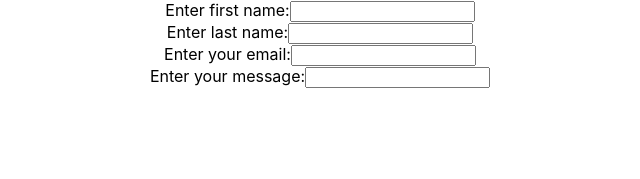
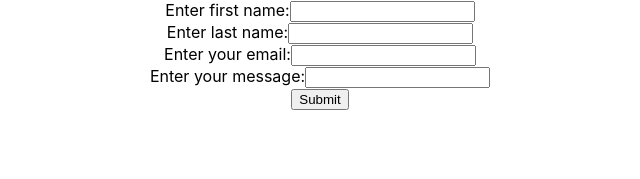
Before and after one commit to alenakuznetsova/UC-8, a React (Create React App) app in the folder my-app/: page / in a window 1280 px wide. Shown: the top 179 px of the page, without its empty margins (320-960 px from the left). Built offline with nearby package versions, Linux system fonts and the light colour scheme.

Commit message:
UC#8 Setup the form start

```diff
--- a/my-app/src/components/Form/Form.js
+++ b/my-app/src/components/Form/Form.js
@@ -80,6 +80,7 @@ const Form = () => {
         type='text'
         handleOnChange={handleOnChange}
       />
+      <input type="submit" value="Submit" />
     </form>
   );
 };
```
